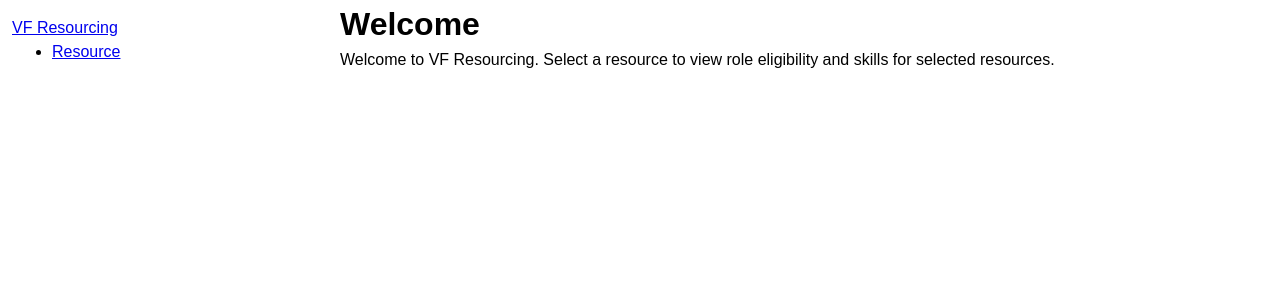
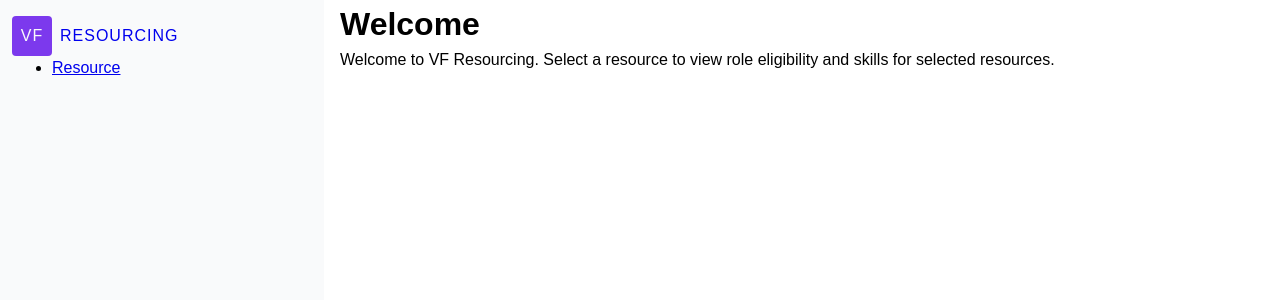
Before and after one commit to davelovemartin/tech-test-frontend, a React (Vite) app: page / in a window 1280 px wide. Shown: the top 300 px of the page. Built offline with nearby package versions, Linux system fonts and the light colour scheme.

Commit message:
styling homelink

```diff
--- a/src/components/HomeLink.tsx
+++ b/src/components/HomeLink.tsx
@@ -2,7 +2,12 @@ import React from 'react';
 import { Link } from 'react-router-dom';
 
 const HomeLink = () => {
-  return <Link to="/">VF Resourcing</Link>;
+  return (
+    <Link to="/" className="home-link">
+      <span>VF </span>
+      <span>Resourcing</span>
+    </Link>
+  );
 };
 
 export default HomeLink;
--- a/src/styles/_variables.scss
+++ b/src/styles/_variables.scss
@@ -1,4 +1,6 @@
-// colors
+/***
+* Colors
+***/
 $black: #000000; // text
 $off-black: #1a1a1a;
 
@@ -10,12 +12,29 @@ $offish-grey: #f3f4f6; // active background
 $off-white: #f9fafb; // sidebar-background
 $white: #ffffff; // background
 
-$darkest-purple: #7c39ed; // logo background, checkbox,
-$dark-purple: #6c00ec; // active-nav text
+$blue: #3950ed;
+
+$purple-haze: #7c39ed; // logo background, checkbox,
+$aubergine: #6c00ec; // active-nav text
 $purple: #e0dafd; // nav-border
 $light-purple: #edeafe; // nav background
 
 $red: #e25253; // error text
 $light-red: #fee2e2; // error background
 
+$logo-background: $purple-haze;
+$logo-color: $off-white;
+
+$outline: $blue;
+
+$sidebar-background: $off-white;
+
+/***
+* Spacing
+***/
 $gap: 1rem;
+
+/***
+* Border radii
+***/
+$border-radius: 0.25em;
--- /dev/null
+++ b/src/styles/components/home-link.scss
@@ -0,0 +1,30 @@
+@import '../variables';
+
+.home-link {
+  text-decoration: none;
+  text-transform: uppercase;
+  letter-spacing: 1px;
+  font-weight: 500;
+  line-height: 40px;
+  height: 40px;
+  display: block;
+  width: fit-content;
+
+  &:visited {
+    color: black;
+  }
+
+  :focus {
+    outline: 1px solid $outline;
+  }
+
+  span:first-of-type {
+    display: inline-block;
+    margin-inline-end: 0.5em;
+    background-color: $logo-background;
+    color: $logo-color;
+    text-align: center;
+    border-radius: $border-radius;
+    width: 40px;
+  }
+}
--- a/src/styles/components/index.scss
+++ b/src/styles/components/index.scss
@@ -1,2 +1,3 @@
 @import './container.scss';
+@import './home-link.scss';
 @import './sidebar.scss';
--- a/src/styles/components/sidebar.scss
+++ b/src/styles/components/sidebar.scss
@@ -2,4 +2,5 @@
   padding: 1rem 0.75rem;
   min-width: 18.75rem;
   height: calc(100vh - 2rem);
+  background-color: $sidebar-background;
 }
```
Also changed, not shown: 1 other file (tests, documents, lock files or other folders).
